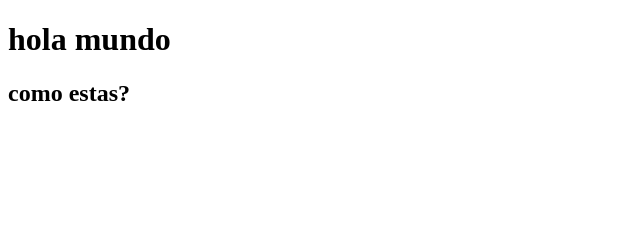
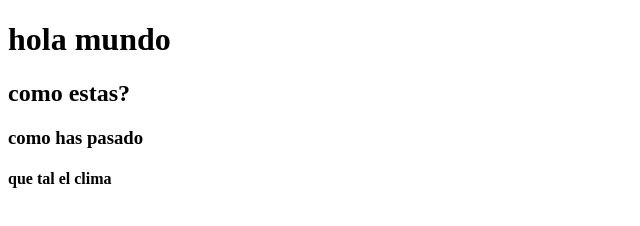
Before and after one commit to alexandrabuitrago/ejemplo3, a plain HTML site: page index.html in a window 1280 px wide. Shown: the whole page, without its empty margins (0-640 px from the left). Drawn offline with Linux system fonts and the light colour scheme.

Commit message:
guardado8

```diff
--- a/index.html
+++ b/index.html
@@ -9,5 +9,7 @@
 <body>
     <h1>hola mundo</h1>
     <h2>como estas?</h2>
+    <h3>como has pasado</h3>
+    <h4>que tal el clima</h4>
 </body>
 </html>
```
